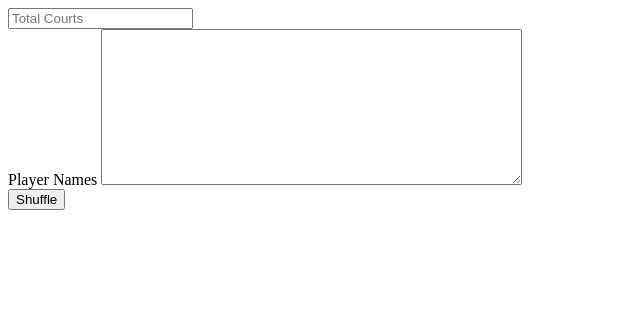
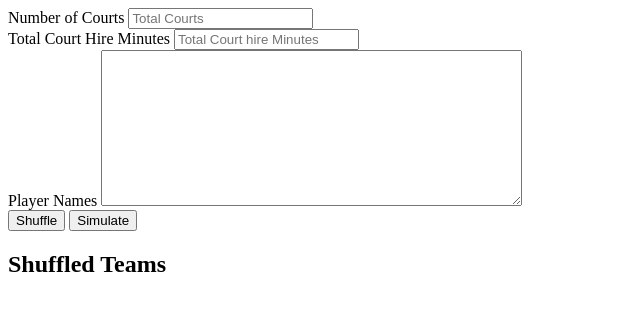
Before and after one commit to francispbasco/pickleShuffle, a website: page index.html in a window 1280 px wide. Shown: the whole page, without its empty margins (0-640 px from the left). Drawn offline with Linux system fonts and the light colour scheme.

Commit message:
Add court hire as input and simulate button in form

```diff
--- a/index.html
+++ b/index.html
@@ -7,8 +7,14 @@
     <script src="main.js"></script>
   </head>
   <body>
+    <div class="form-area">
     <form id="shuffle-form" action="main.js">
+      <label for="court-num">Number of Courts</label>
       <input type="number" id="court-num" placeholder="Total Courts" required />
+      <br />
+
+      <label for="court-mins-total">Total Court Hire Minutes</label>
+      <input type="number" id="court-mins-total" placeholder="Total Court hire Minutes" required/>
       <br />
 
       <label for="player-list">Player Names</label>
@@ -16,6 +22,15 @@
 
       <br />
       <button type="button" id="shuffle-btn">Shuffle</button>
+      <button type="button" id ="simulate-btn">Simulate</button>
     </form>
-  </body>
+</div>
+
+<div class="result-area">
+    <h2>Shuffled Teams</h2>
+    <div id="teams"></div>
+</div>
+
+</body>
 </html>
+</html>
```
